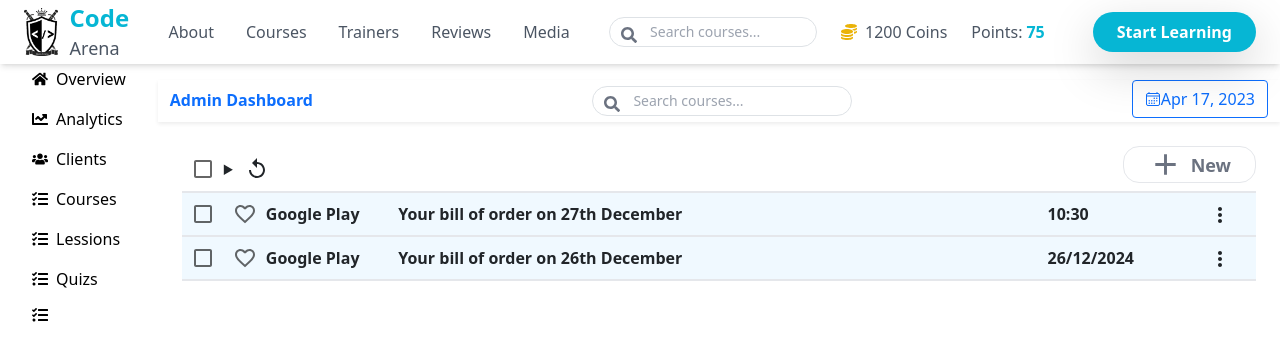
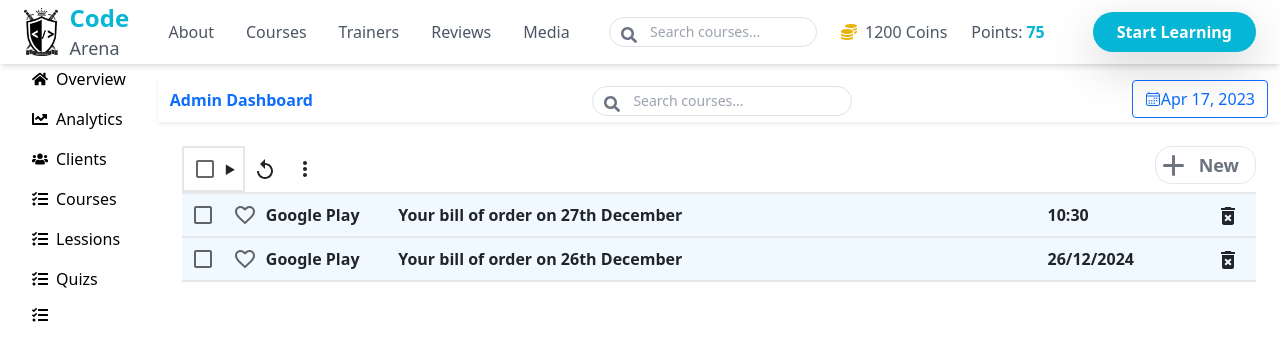
Before and after one commit to nguyentrungtinh2003/online_learning_management_system_frontend, a React (Create React App) app: page /dashboard in a window 1280 px wide. Shown: the top 360 px of the page. Built offline with nearby package versions, Linux system fonts and the light colour scheme; no server answers; a web font is replaced by a local one.

Commit message:
SCRUM-24 Edit Sending Email Layout

```diff
--- a/package.json
+++ b/package.json
@@ -16,6 +16,8 @@
     "react-bootstrap": "^2.10.7",
     "react-chartjs-2": "^5.2.0",
     "react-dom": "^18.3.1",
+    "react-draft-wysiwyg": "^1.15.0",
+    "react-dropzone": "^14.3.5",
     "react-icons": "^5.4.0",
     "react-router-dom": "^7.0.2",
     "react-scripts": "^5.0.1",
--- a/src/pages/Dashboard/AdminPages/SendEmail.js
+++ b/src/pages/Dashboard/AdminPages/SendEmail.js
@@ -1,16 +1,18 @@
 import Checkbox from "@mui/material/Checkbox";
-import React from "react";
+import React, { useState } from "react";
 import ReplayIcon from "@mui/icons-material/Replay";
 import AddIcon from "@mui/icons-material/Add";
-import FavoriteBorder from '@mui/icons-material/FavoriteBorder';
-import Favorite from '@mui/icons-material/Favorite';
-import MoreVertIcon from '@mui/icons-material/MoreVert';
+import FavoriteBorder from "@mui/icons-material/FavoriteBorder";
+import Favorite from "@mui/icons-material/Favorite";
+import MoreVertIcon from "@mui/icons-material/MoreVert";
+import DeleteForeverIcon from "@mui/icons-material/DeleteForever";
 
 export default function SendEmail() {
   return (
     <>
       <div className="flex justify-between border-b-2">
         <div className="flex items-center">
+          <div className="flex items-center border-2">
             <Checkbox />
             <details className="relative">
               <summary></summary>
@@ -26,11 +28,28 @@ export default function SendEmail() {
                 </li>
               </ul>
             </details>
-          <button className="hover:bg-blue-50 hover:rounded-xl p-1">
+          </div>
+          <button className="hover:bg-blue-50 hover:rounded-2xl p-2">
             <ReplayIcon fontSize="medium" />
           </button>
+          <details className="relative">
+            <summary className="flex cursor-poiner hover:bg-blue-50 p-2 rounded-2xl">
+              <MoreVertIcon />
+            </summary>
+            <ul className="absolute w-48 cursor-pointer bg-gray-50 z-50">
+              <li className="hover:shadow-xl hover:bg-gray-100 px-3 m-2">
+                Delete
+              </li>
+              <li className="hover:shadow-xl hover:bg-gray-100 px-3 m-2">
+                Save
+              </li>
+              <li className="hover:shadow-xl hover:bg-gray-100 px-3 m-2">
+                Mark as had read
+              </li>
+            </ul>
+          </details>
         </div>
-        <button className="hover:bg-blue-50 text-gray-500 flex items-center border-1 rounded-2xl px-4 mb-2">
+        <button className="hover:bg-blue-50 text-gray-500 flex items-center border-1 rounded-2xl pr-4 mb-2">
           <AddIcon fontSize="large" />
           <p className="text-lg font-bold ml-2">New</p>
         </button>
@@ -50,8 +69,8 @@ export default function SendEmail() {
         </div>
         <div className="relative place-content-center">
           <p>10:30</p>
-          <button className="absolute right-5 bottom-2 hover:bg-sky-100 hover:rounded-xl px-1">
-          <MoreVertIcon/>
+          <button className="absolute right-3 bottom-2 hover:bg-sky-100 hover:rounded-xl px-1">
+            <DeleteForeverIcon />
           </button>
         </div>
       </div>
@@ -70,9 +89,11 @@ export default function SendEmail() {
         </div>
         <div className="relative place-content-center">
           <p>26/12/2024</p>
-          <button className="absolute right-5 bottom-2 hover:bg-sky-100 hover:rounded-xl px-1">
-          <MoreVertIcon/>
+          <div>
+            <button className="absolute right-3 bottom-2 hover:bg-sky-100 hover:rounded-xl px-1">
+              <DeleteForeverIcon />
             </button>
+          </div>
         </div>
       </div>
     </>
```
Also changed, not shown: 1 other file (tests, documents, lock files or other folders). Lines whose indentation alone changed are shown as unchanged.
